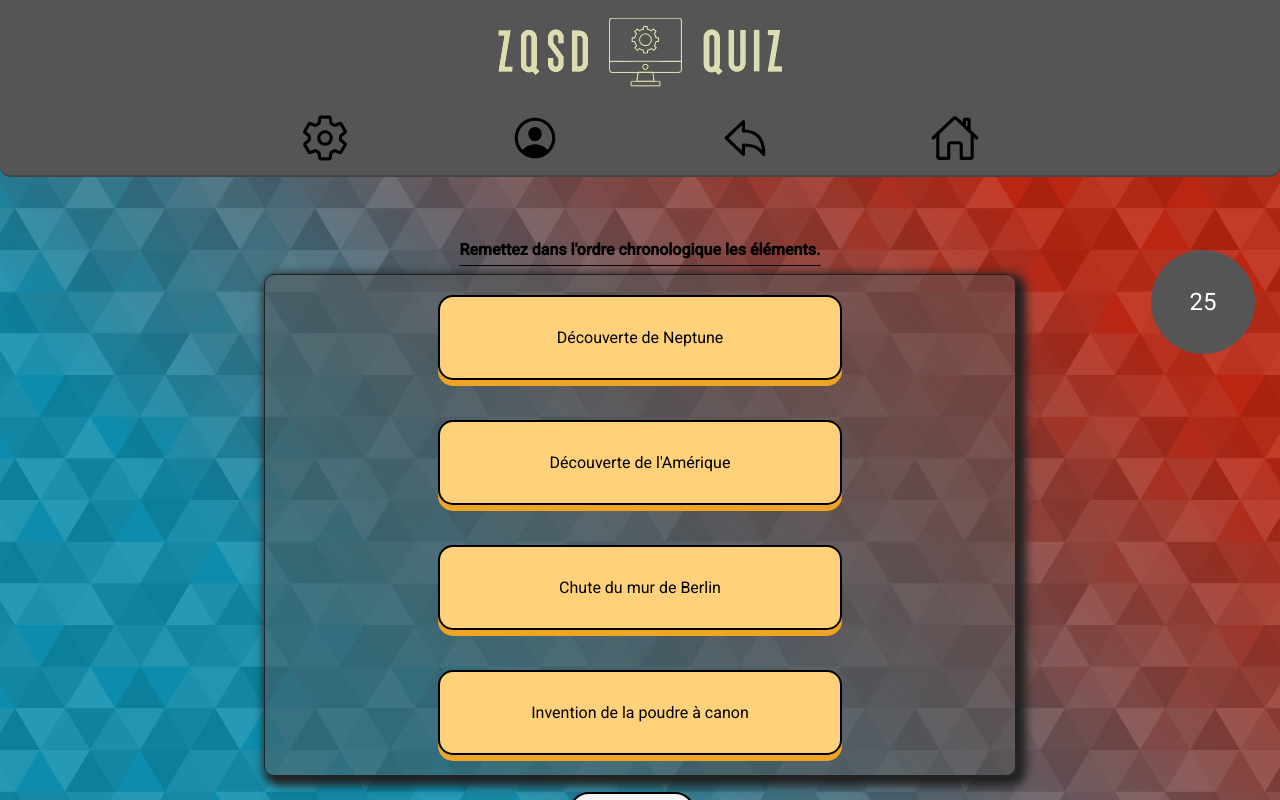
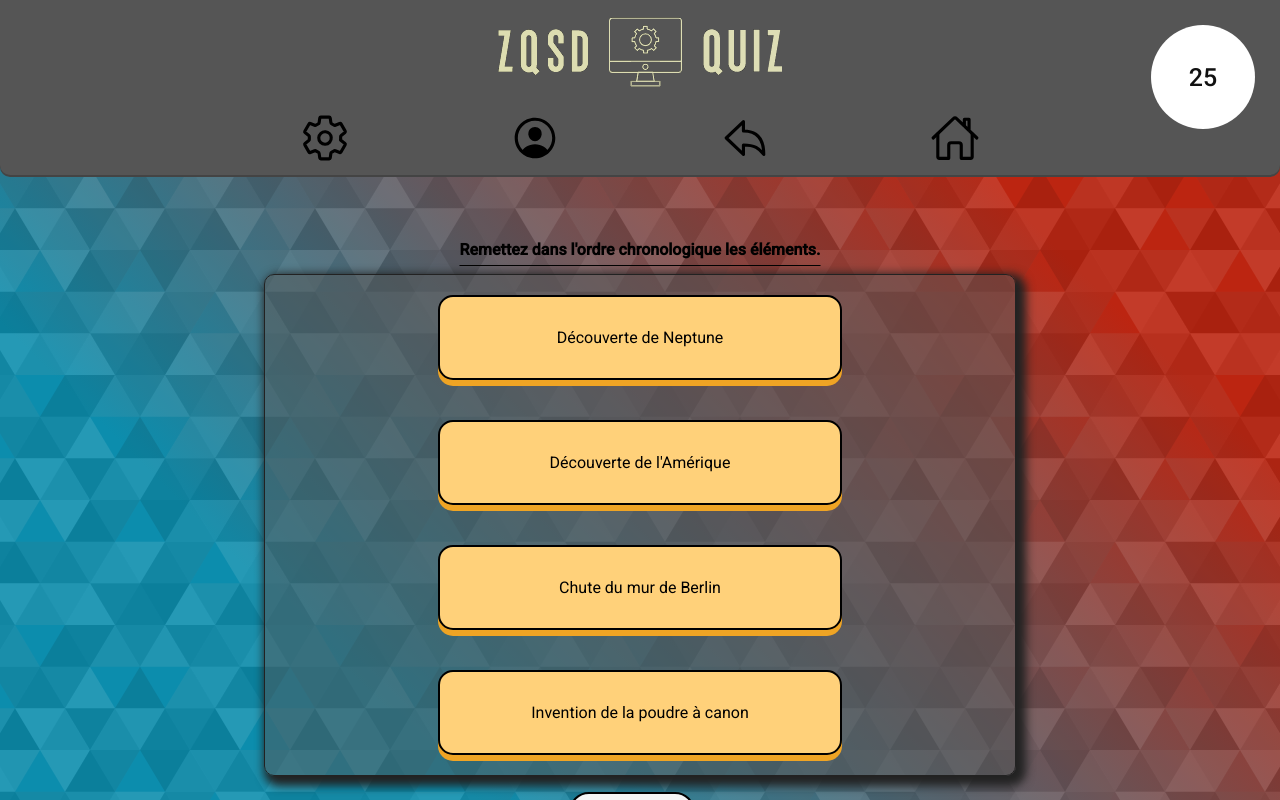
Before and after one commit to 2019-2020-ps6/2022-2023-ps6-zqsd, an Angular app in the folder front-end/: page /Gamepage in a window 1280 px wide. Shown: the top 800 px of the page. Built offline with nearby package versions, Linux system fonts and the light colour scheme.

Commit message:
fix position et couleur timer

```diff
--- a/front-end/src/app/Gamepage.component/GamePage.Component.html
+++ b/front-end/src/app/Gamepage.component/GamePage.Component.html
@@ -1,7 +1,7 @@
 <div class="main-content">
 
   <app-game-quiz class="game-page" [countdown]="countdown"></app-game-quiz>
-  <div id="countdown" class="timer" [style.top.px]="topValue" [style.right.px]="rightValue" [style.margin.px]="marginValue">{{remainingTime}} </div>
+  <div id="countdown" class="timer">{{remainingTime}} </div>
 
   <ng-container *ngIf="showPopUp">
     <app-PopUp></app-PopUp>
--- a/front-end/src/app/Gamepage.component/GamePage.Component.scss
+++ b/front-end/src/app/Gamepage.component/GamePage.Component.scss
@@ -1,31 +1,37 @@
-.timer{
+.timer {
   width: 100px;
   height: 100px;
   border-radius: 50%;
-  background-color: #555;
-  color: #fff;
-  font-size: 24px;
+  background-color: #fff;
+  color: #111;
+  font-size: 25px;
+  font-weight: 500;
   display: flex;
   justify-content: center;
   align-items: center;
-  position: absolute;
+  position: fixed;
+  top: 0;
+  right: 0;
   margin: 25px;
   border: 2px solid transparent;
   animation: timer-border 1s linear infinite;
+  z-index: 9999;
 }
+
+@keyframes timer-border {
+  0% {
+    border: 2px solid transparent;
+  }
+  50% {
+    border: 2px solid orange;
+    border-radius: 40%;
+  }
+  100% {
+    border: 2px solid transparent;
+    border-radius: 50%;
+  }
+}
+
 .main-content{
   position: relative;
 }
-@keyframes timer-border {
-  0% {
-    border: 2px solid transparent; /* première étape de l'animation: une bordure transparente */
-  }
-  50% {
-    border: 2px solid orange; /* deuxième étape de l'animation: une bordure orange */
-    border-radius: 40%; /* réduire légèrement le rayon pour donner une impression de vibration */
-  }
-  100% {
-    border: 2px solid transparent; /* dernière étape de l'animation: une bordure transparente */
-    border-radius: 50%; /* remettre le rayon à 50% */
-  }
-}
--- a/front-end/src/app/Gamepage.component/GamePage.Component.ts
+++ b/front-end/src/app/Gamepage.component/GamePage.Component.ts
@@ -16,13 +16,12 @@ export class GamepageComponent implements OnInit {
     public countdown: HTMLElement|null = null;
     public remainingTime: number = 30;
     public showPopUp: boolean = false;
-
     public topValue: number = 0;
     public rightValue: number = 0;
     public marginValue: number = 25;
 
 
-    constructor(private aps: AdvancedParameterService, private gameService: GameService, private cdRef: ChangeDetectorRef, public dialog: MatDialog, private displayService : DisplayService) { }
+    constructor(private gameService: GameService, public dialog: MatDialog, private displayService : DisplayService) { }
 
     ngOnInit(): void {
         // Récupère l'élément HTML pour afficher le compte à rebours
@@ -41,12 +40,6 @@ export class GamepageComponent implements OnInit {
           if (showDialog) {
             this.openDialog();
           }
-        })
-        this.displayService.getTopRightMargin_Timer().subscribe((topRightMargin_Timer) => {
-          this.topValue = topRightMargin_Timer[0];
-          this.rightValue = topRightMargin_Timer[1];
-          this.marginValue = topRightMargin_Timer[2];
-          this.cdRef.detectChanges();
         })
     }
     openDialog(): MatDialogRef<PopUpComponent> {
```
